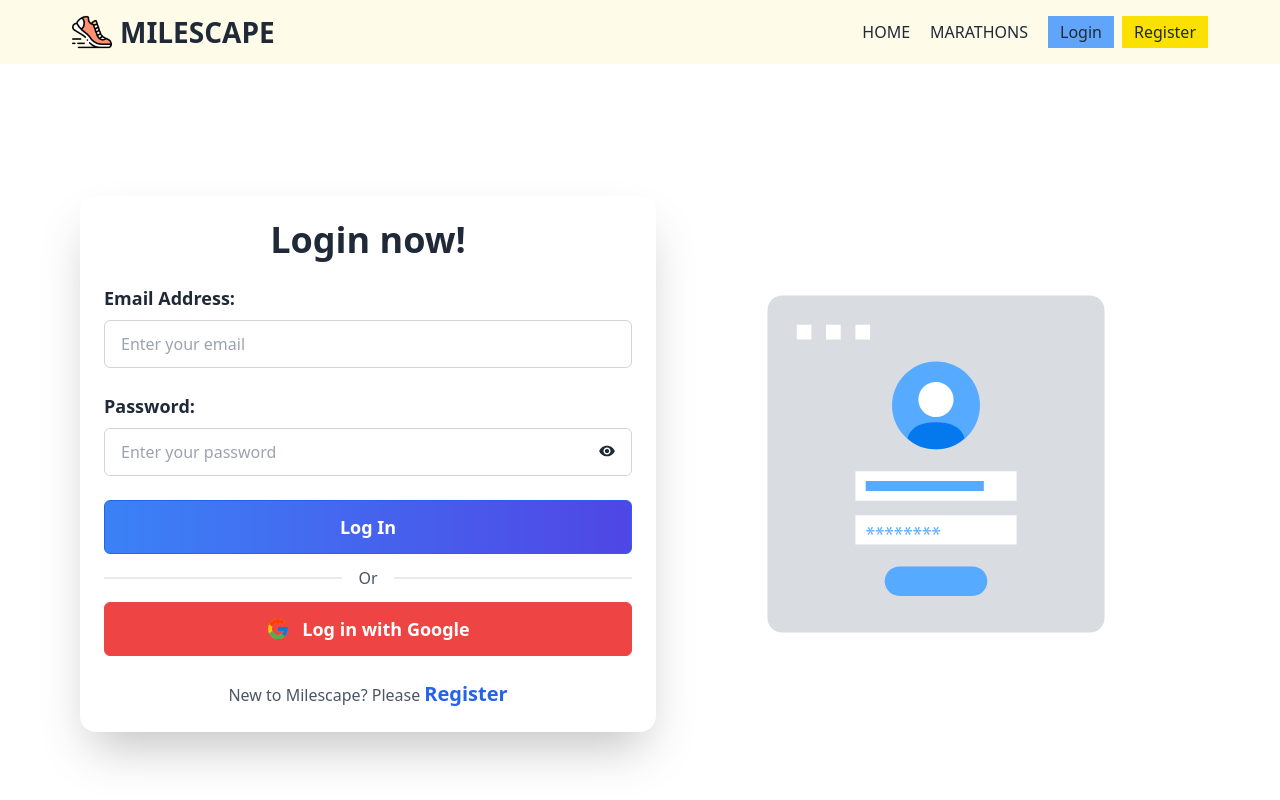
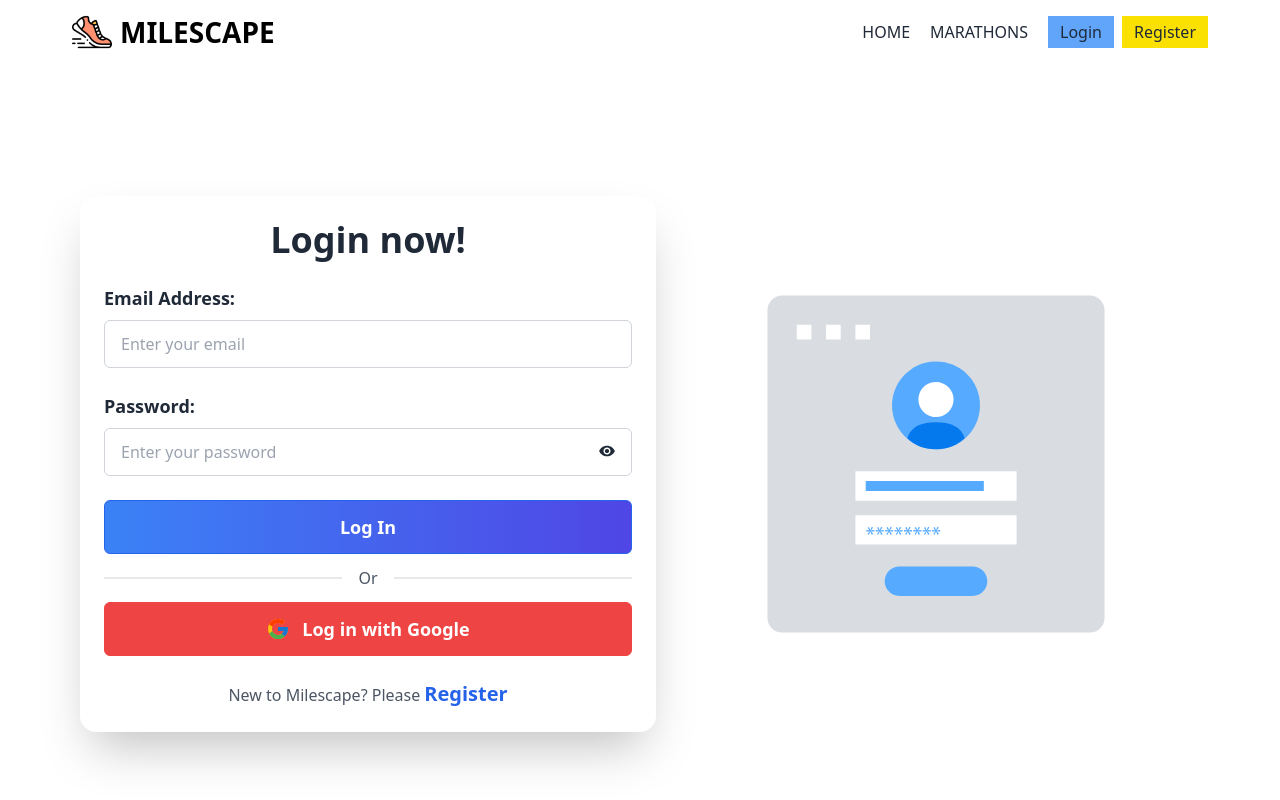
Before and after one commit to Nabilabintaakter/MileScape-client, a React (Vite) app: page /login in a window 1280 px wide. Shown: the top 800 px of the page. Built offline with nearby package versions, Linux system fonts and the light colour scheme; no server answers.

Commit message:
implemented sticky navbar with smooth transition and scroll effect

```diff
--- a/src/components/shared/Navbar.jsx
+++ b/src/components/shared/Navbar.jsx
@@ -1,11 +1,24 @@
 import { Link, NavLink } from 'react-router-dom';
 import logo from '../../assets/logoo.png';
-import { useContext } from 'react';
+import { useContext, useEffect, useState } from 'react';
 import AuthContext from '../../context/AuthContext/AuthContext';
 import { FaSignOutAlt } from 'react-icons/fa';
 
 const Navbar = () => {
     const { user, handleSignOut } = useContext(AuthContext);
+    const [isScrolled, setIsScrolled] = useState(false);
+
+    useEffect(() => {
+        const handleScroll = () => {
+            setIsScrolled(window.scrollY > 0);
+        };
+
+        window.addEventListener('scroll', handleScroll);
+        return () => {
+            window.removeEventListener('scroll', handleScroll);
+        };
+    }, []);
+
     const links = <>
         <li>
             <NavLink
@@ -34,11 +47,13 @@
                 DASHBOARD
             </NavLink>
         </li>
+    </>;
 
-
-    </>
     return (
-        <div className='bg-yellow-50'>
+        <div
+            className={`sticky top-0 z-50 transition-all duration-300 ${
+                isScrolled ? 'bg-white bg-opacity-60 backdrop-blur-md' : 'bg-white'
+            }`}>
             <div className="navbar w-[98%] md:w-[90%] mx-auto max-w-7xl">
                 <div className="navbar-start">
                     {/* mobile */}
@@ -65,13 +80,12 @@
                     </div>
                     <Link to='/' className='flex items-center gap-2'>
                         <img className='w-8 lg:w-10' src={logo} alt="" />
-                        <p className="text-2xl lg:text-[28px] font-bold">MILESCAPE</p>
+                        <p className="text-2xl lg:text-[28px] font-bold text-black">MILESCAPE</p>
                     </Link>
                 </div>
                 <div className="navbar-end flex items-center gap-5">
                     <ul className="hidden lg:flex items-center gap-3 lg:gap-5">
                         {links}
-
                     </ul>
                     <div>
                         {
@@ -80,7 +94,6 @@
                                     <div className="dropdown dropdown-end">
                                         <div tabIndex={0} role="button" className="w-10 h-10 md:w-12 md:h-12  btn-circle avatar border-2 border-blue-800">
                                             <div className="w-full rounded-full">
-
                                                 <img
                                                     referrerPolicy="no-referrer"
                                                     alt="user"
@@ -90,15 +103,11 @@
                                         <ul
                                             tabIndex={0}
                                             className="menu menu-sm dropdown-content bg-base-100 rounded-box z-[1] mt-3 w-52 p-2 shadow">
-
                                             <li className='flex justify-center items-center text-xl text-blue-800 font-bold mb-2'>{user?.displayName}</li>
-
                                         </ul>
                                     </div>
-
                                     <button onClick={handleSignOut} className='bg-red-500  rounded-none border-none shadow-none text-white font-medium py-1 px-2  md:py-2 md:px-4 flex items-center hover:bg-white hover:text-red-500 transition-all duration-300 gap-2 '><FaSignOutAlt></FaSignOutAlt> Logout</button>
                                 </div>
-
                                 :
                                 <div className='flex items-center gap-2'>
                                     <Link to='/login' className='bg-blue-400 text-base font-normal btn btn-sm rounded-none border-none shadow-none '>Login</Link>
--- a/src/pages/Home/SixMarathons.jsx
+++ b/src/pages/Home/SixMarathons.jsx
@@ -19,7 +19,7 @@
             backgroundSize: "cover",
             backgroundPosition: "center",
             backgroundRepeat: "no-repeat",
-        }} className='w-full py-16'>
+        }} className='w-full py-16 md:py-20 lg:py-28'>
             <div className='w-[95%] md:w-[90%] mx-auto max-w-7xl bg-white/60 p-6 md:p-8 lg:p-16 rounded-md backdrop-blur-sm'>
                 <Fade direction="left" triggerOnce duration={2000}>
                     <div className="mb-8 lg:mb-10">
--- a/src/pages/Home/UpcomingCard.jsx
+++ b/src/pages/Home/UpcomingCard.jsx
@@ -9,7 +9,6 @@
         startRegDate,
         endRegDate,
         marathonStartDate,
-        description,
         ticketPrice,
         category,
         distance,
@@ -27,8 +26,7 @@
             : "TBD";
 
     return (
-        <div className="flex flex-col md:flex-row bg-white shadow-lg rounded-md overflow-hidden h-auto lg:h-60">
-            {/* Image Section */}
+        <div className="flex flex-col md:flex-row bg-white shadow-lg rounded-md overflow-hidden h-auto md:h-64  lg:h-60">
             <div className="w-full md:w-2/5">
                 <img
                     src={image}
@@ -36,15 +34,12 @@
                     className="h-full w-full object-cover"
                 />
             </div>
-
-            {/* Content Section */}
-            <div className="w-full md:w-3/5 flex flex-col md:flex-row">
-                {/* Left Content */}
+            <div className="text-xs lg:text-base w-full md:w-3/5 flex flex-col md:flex-row ">
                 <div className="flex-1 p-6 bg-[#202020] text-white">
                     <h2 className="text-xl font-bold mb-4 text-yellow-400">
                         {title || "Marathon Title"}
                     </h2>
-                    <ul className=" text-gray-300 flex flex-col justify-between h-full">
+                    <ul className=" text-gray-300 flex flex-col gap-2 md:gap-0 md:justify-between h-full">
                         <li className="flex items-center gap-2">
                             <FaCalendarAlt className="text-yellow-400" />
                             <span>
@@ -81,9 +76,7 @@
                         </li>
                     </ul>
                 </div>
-
-                {/* Ticket Section */}
-                <div className="bg-[#424242] flex flex-col justify-center items-center w-full md:w-[35%] p-4">
+                <div className="bg-[#424242] flex flex-col justify-center items-center w-full md:w-[35%] p-4 border-l-[1px] border-dashed border-l-yellow-400">
                     <p className="text-4xl font-bold text-yellow-400">
                         ${ticketPrice || "Free"}
                     </p>
--- a/src/pages/Home/UpcomingMarathons.jsx
+++ b/src/pages/Home/UpcomingMarathons.jsx
@@ -20,7 +20,7 @@
             backgroundSize: "cover",
             backgroundPosition: "center",
             backgroundRepeat: "no-repeat",
-        }} className='w-full py-16'>
+        }} className='w-full pt-16 md:pb-20 lg:pb-28'>
             <div className='w-[95%] md:w-[90%] mx-auto max-w-7xl rounded-md '>
                 <Fade direction="up" triggerOnce duration={2000}>
                     <Header title='Upcoming Marathons' subTitle='Get Ready to Join the Race'></Header>
@@ -35,7 +35,7 @@
                                 direction="up"
                                 triggerOnce
                                 duration={1000}
-                                delay={index * 200}  // Dynamic delay for each card
+                                delay={index * 200}
                             >
                                 <UpcomingCard marathon={marathon}></UpcomingCard>
                             </Fade>
```
